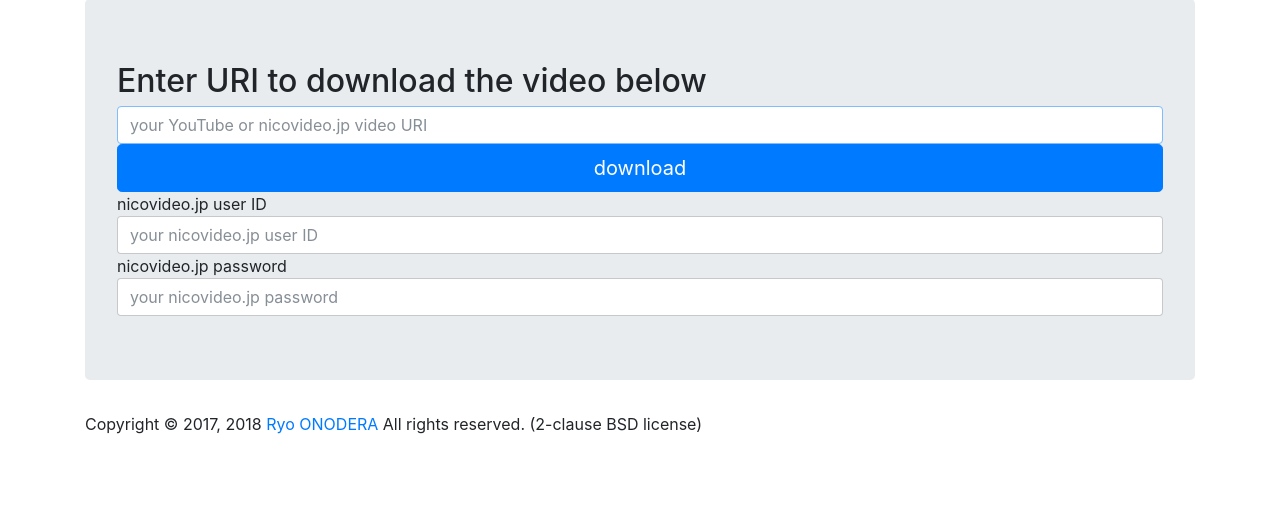
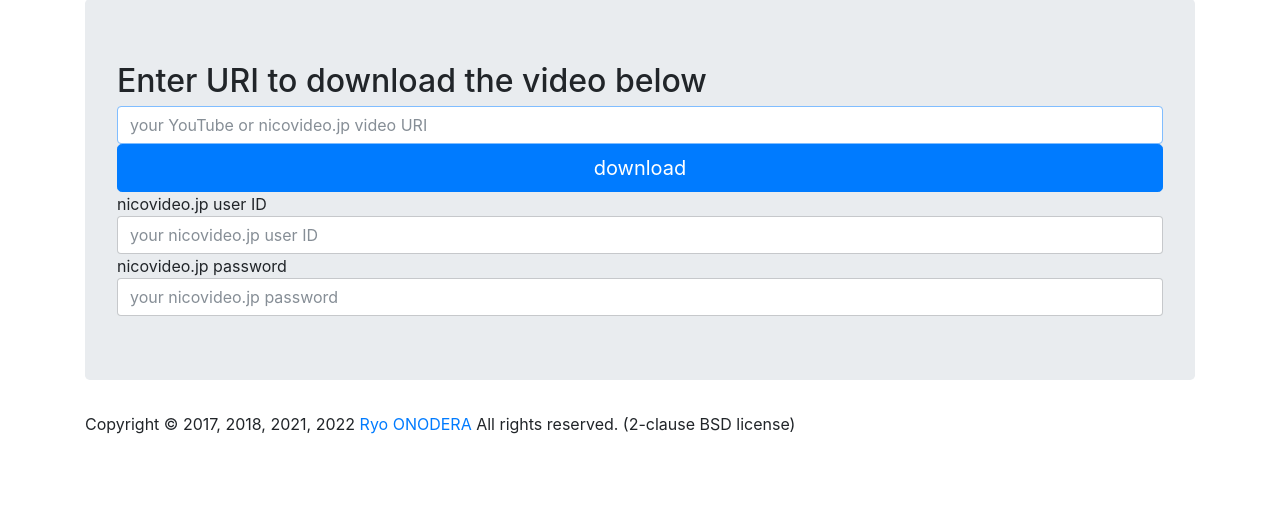
Before and after one commit to ryoon/youtube-dl-web-ui, a Flask app: page / in a window 1280 px wide. Shown: the part 53-576 px from the top of the page. Run offline with Flask 2, Linux system fonts and the light colour scheme; some libraries are stand-ins or nearby versions.

Commit message:
Add license notice to JavaScript file and bump copyright year

```diff
--- a/app.py
+++ b/app.py
@@ -1,4 +1,4 @@
-# Copyright (c) 2017, 2018, 2021 Ryo ONODERA <ryo@tetera.org>
+# Copyright (c) 2017, 2018, 2021, 2022 Ryo ONODERA <ryo@tetera.org>
 # All rights reserved.
 #
 # Redistribution and use in source and binary forms, with or without
--- a/templates/index.html
+++ b/templates/index.html
@@ -27,7 +27,7 @@
     </div>
 
     <div class="footer">
-      Copyright &copy; 2017, 2018 <a href="mailto:ryo@tetera.org">Ryo ONODERA</a> All rights reserved. (2-clause BSD license)
+      Copyright &copy; 2017, 2018, 2021, 2022 <a href="mailto:ryo@tetera.org">Ryo ONODERA</a> All rights reserved. (2-clause BSD license)
     </div>
   </div>
 </body>
```
Also changed, not shown: static/js/downloadvideo.js (+27 -0 lines), 1 other file.
